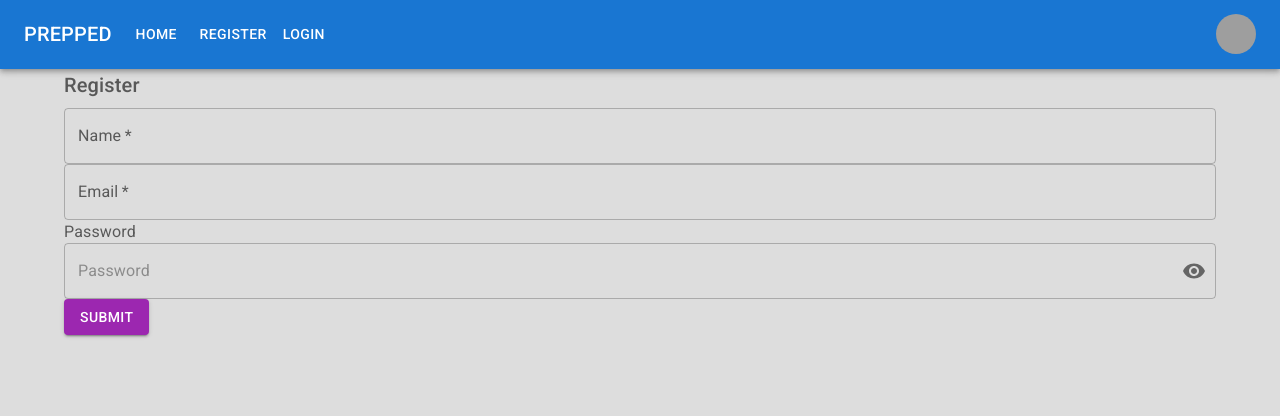
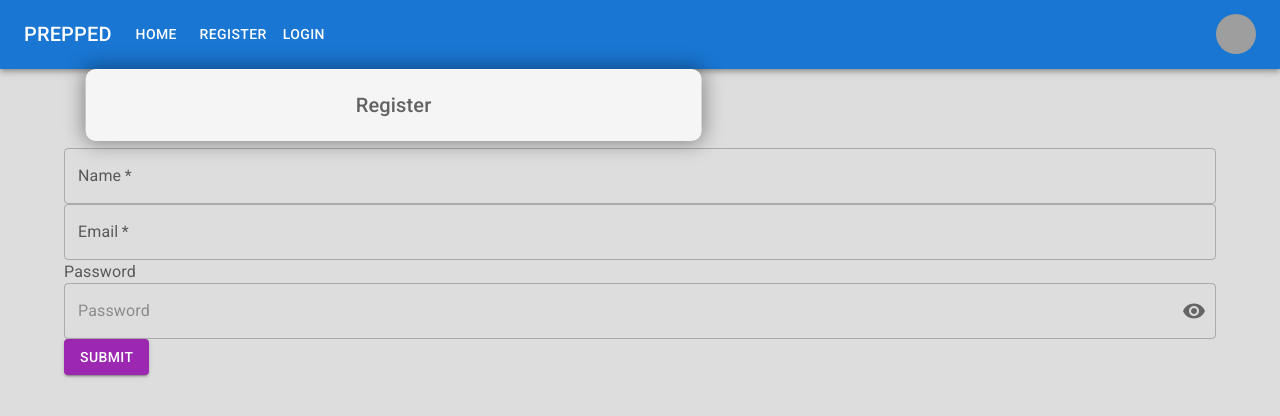
Before and after one commit to cpalmer-atx/prepped, a React (Create React App) app in the folder client/: page /register in a window 1280 px wide. Shown: the top 416 px of the page. Built offline with nearby package versions, Linux system fonts and the light colour scheme; grey boxes are pictures that could not be loaded.

Commit message:
basic styling for revisted register form, not finished

```diff
--- a/client/src/App.css
+++ b/client/src/App.css
@@ -10,6 +10,18 @@
   width: 100vw;
 }
 
+.register-form {
+  width: 50%;
+  text-align: center;
+  position: relative;
+  left: 50%;
+  transform: translate(-90%, 0%);
+  padding: 20px;
+  background-color: whitesmoke;
+  box-shadow: 0 0 20px 2px rgba(0, 0, 0, 0.4);
+  border-radius: 10px;
+}
+
 /* NAVBAR */
 
 
```
